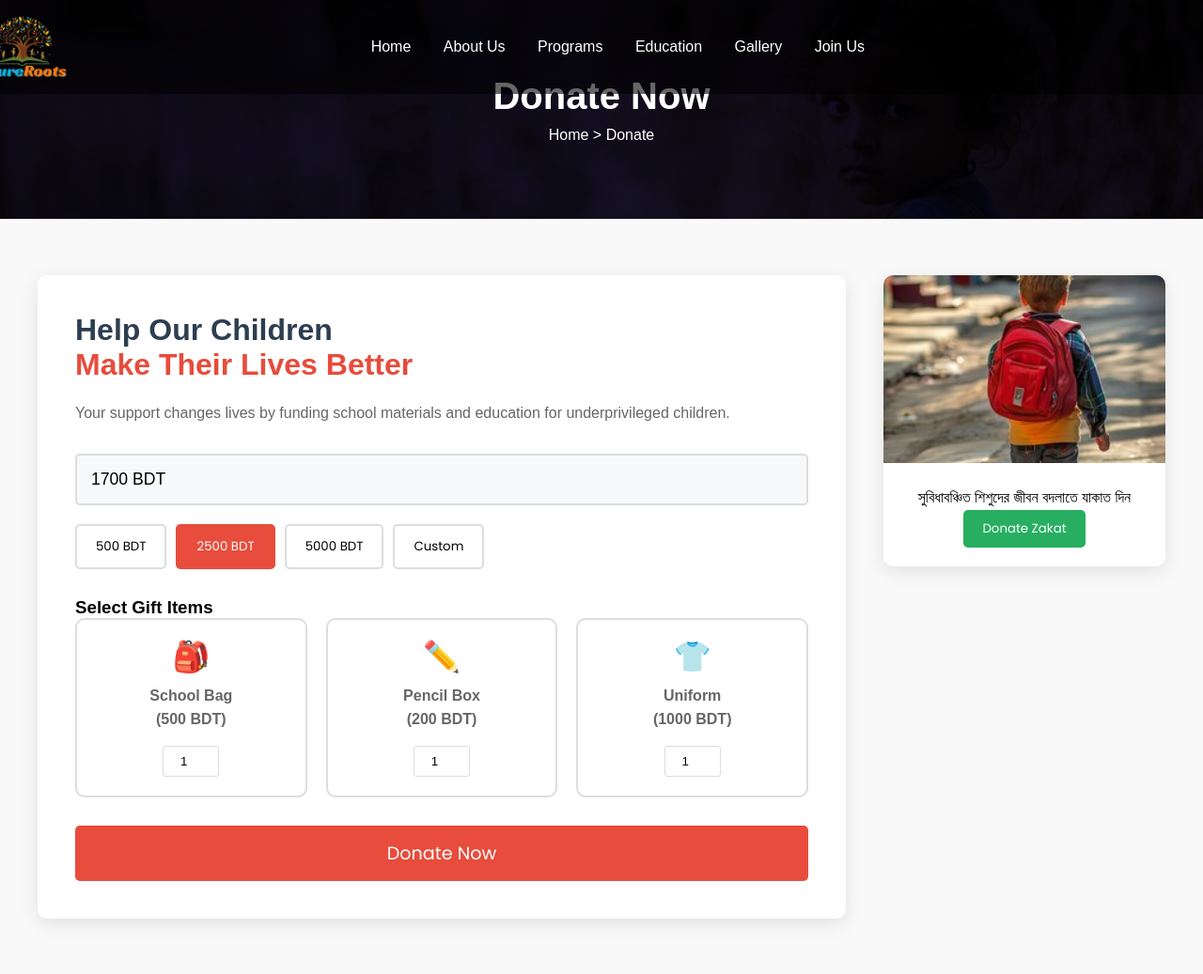
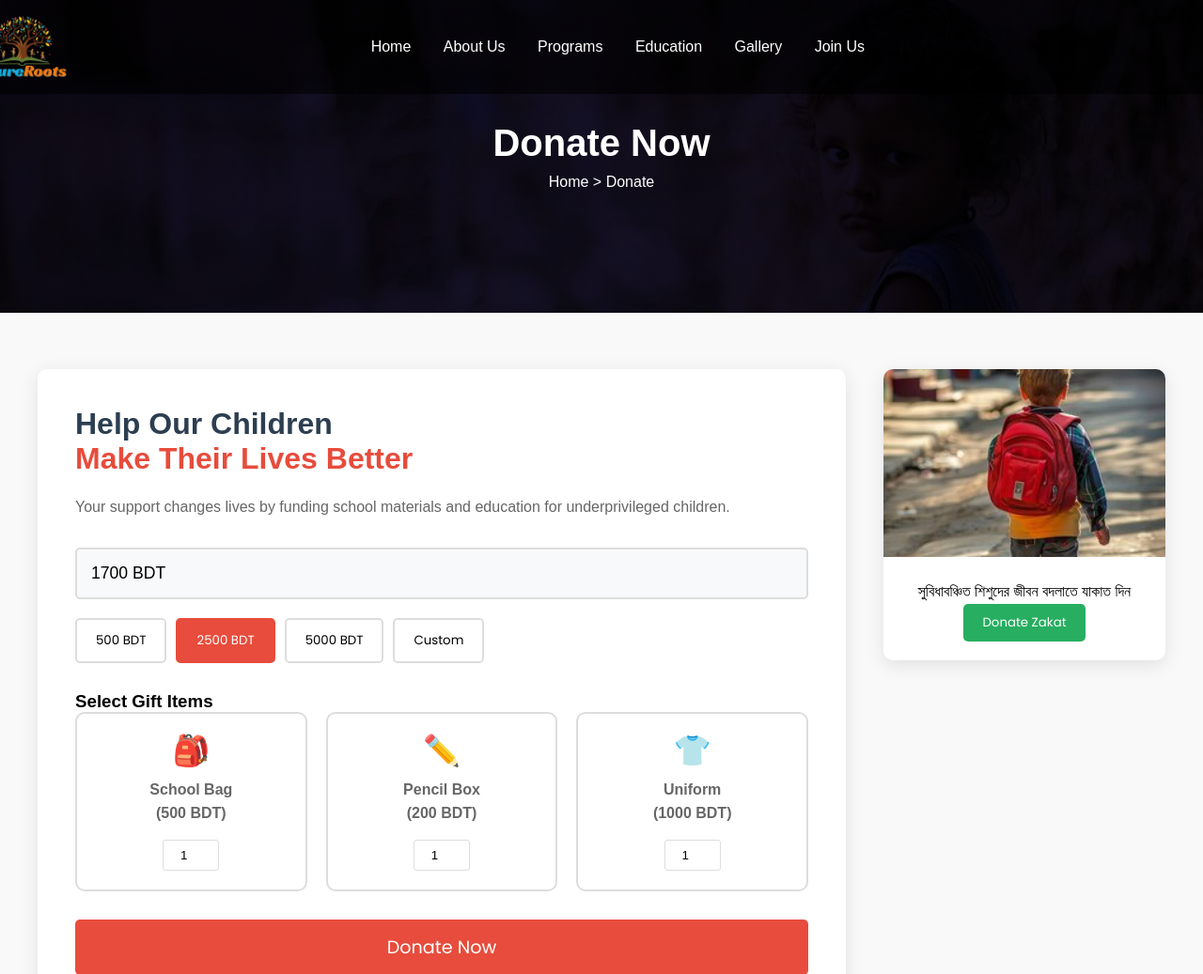
Before and after one commit to Piyash1/FutureRoots-NGO, a Django app: page /donate/ in a window 1280 px wide. Shown: the top 1037 px of the page at 94% size. Run offline with Django 5.2, Linux system fonts and the light colour scheme.

Commit message:
fixed donation page

```diff
--- a/ngo/templates/donation.html
+++ b/ngo/templates/donation.html
@@ -19,7 +19,7 @@
       background: linear-gradient(rgba(0,0,0,0.5), rgba(0,0,0,0.5)), url('{% static "images/header-bg.JPG" %}') center center / cover no-repeat;
       color: white;
       text-align: center;
-      padding: 80px 20px;
+      padding: 130px 20px;
     }
 
     .page-header h1 {
@@ -278,7 +278,7 @@
   <section class="page-header">
     <h1>Donate Now</h1>
     <nav class="breadcrumb">
-      <a href="#home">Home</a> &gt;
+      <a href="{% url 'home' %}">Home</a> &gt;
       <span>Donate</span>
     </nav>
   </section>
```
